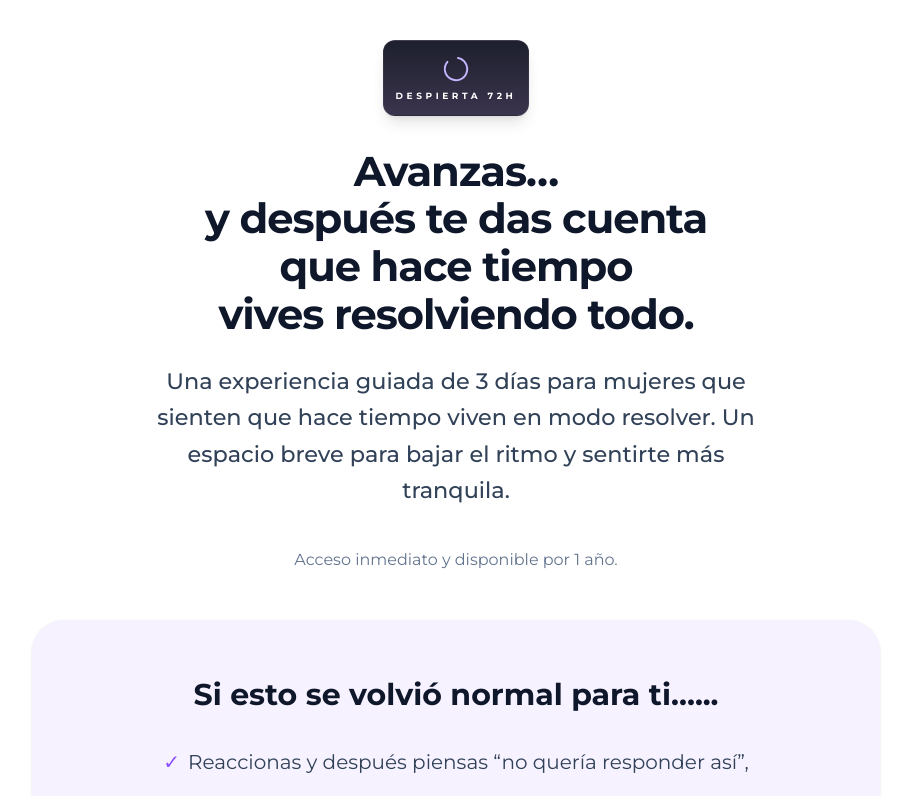
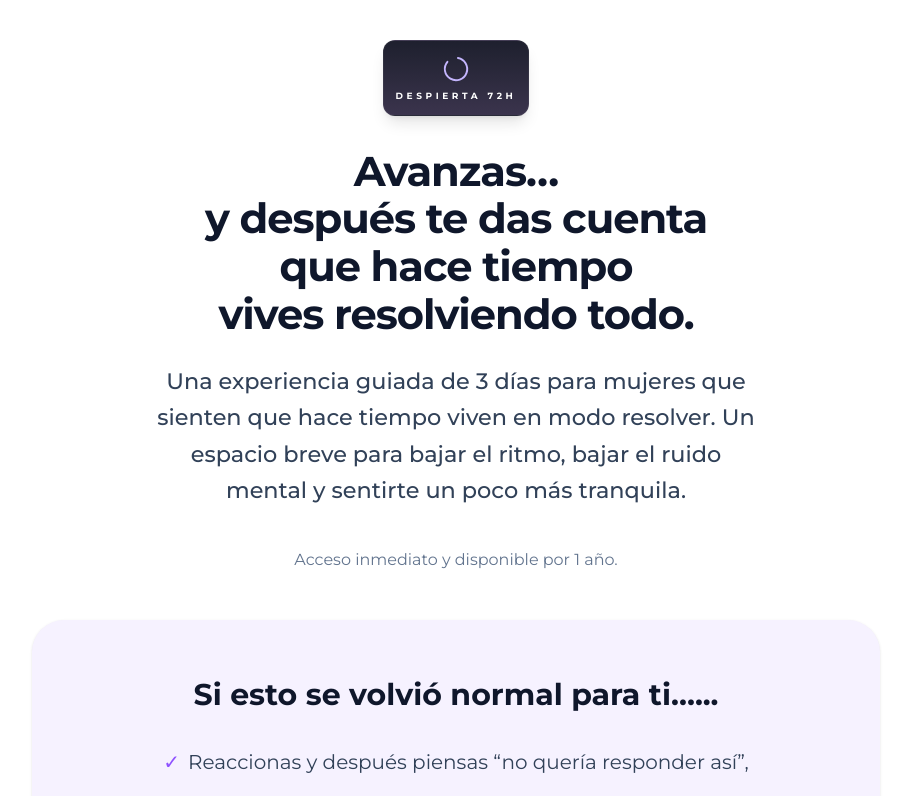
Before and after one commit to cursossolange/despierta-72h, a React (Vite) app: page / in a window 1280 px wide. Shown: the top 796 px of the page, without its empty margins (184-1095 px from the left). Built offline with nearby package versions, Linux system fonts and the light colour scheme; no server answers.

Commit message:
Update LandingPage.tsx

```diff
--- a/src/components/LandingPage.tsx
+++ b/src/components/LandingPage.tsx
@@ -172,7 +172,7 @@ vives resolviendo todo.
 <div className="max-w-2xl mx-auto mb-8 md:mb-10 px-4 text-center">
 
 <p className="text-[18px] md:text-[1.4rem] text-slate-700 font-medium mb-5 text-center max-w-3xl mx-auto leading-relaxed">
-Una experiencia guiada de 3 días para mujeres que sienten que hace tiempo viven en modo resolver. Un espacio breve para bajar el ritmo y sentirte más tranquila.
+Una experiencia guiada de 3 días para mujeres que sienten que hace tiempo viven en modo resolver. Un espacio breve para bajar el ritmo, bajar el ruido mental y sentirte un poco más tranquila.
 </p>
 </div>
   <p className="mt-4 text-sm md:text-base text-slate-500">
```
